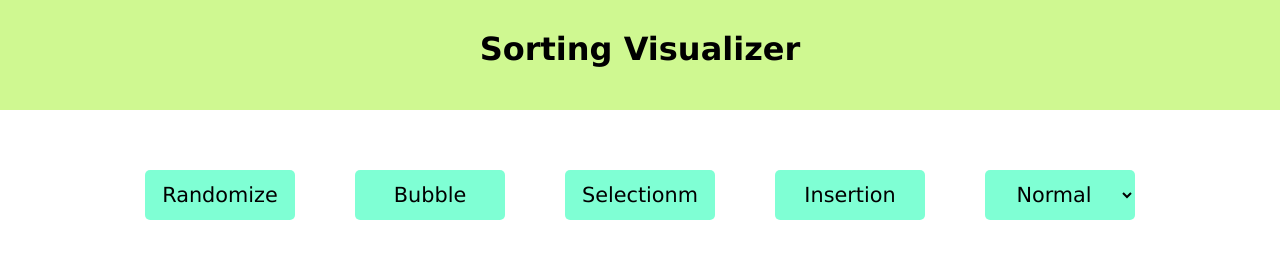
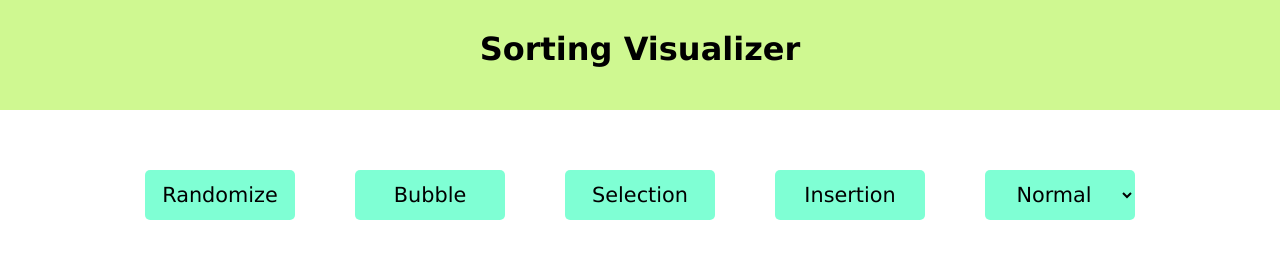
Before and after one commit to optimm/AlgoX, a React (Create React App) app: page / in a window 1280 px wide. Shown: the top 270 px of the page. Built offline with nearby package versions, Linux system fonts and the light colour scheme; the HTML template or start-up script is replaced by a standard one.

Commit message:
deploy check changes

```diff
--- a/src/App.js
+++ b/src/App.js
@@ -109,7 +109,7 @@ function App() {
           Bubble
         </button>
         <button className="sort" onClick={select}>
-          Selectionm
+          Selection
         </button>
         <button className="sort" onClick={insert}>
           Insertion
```
